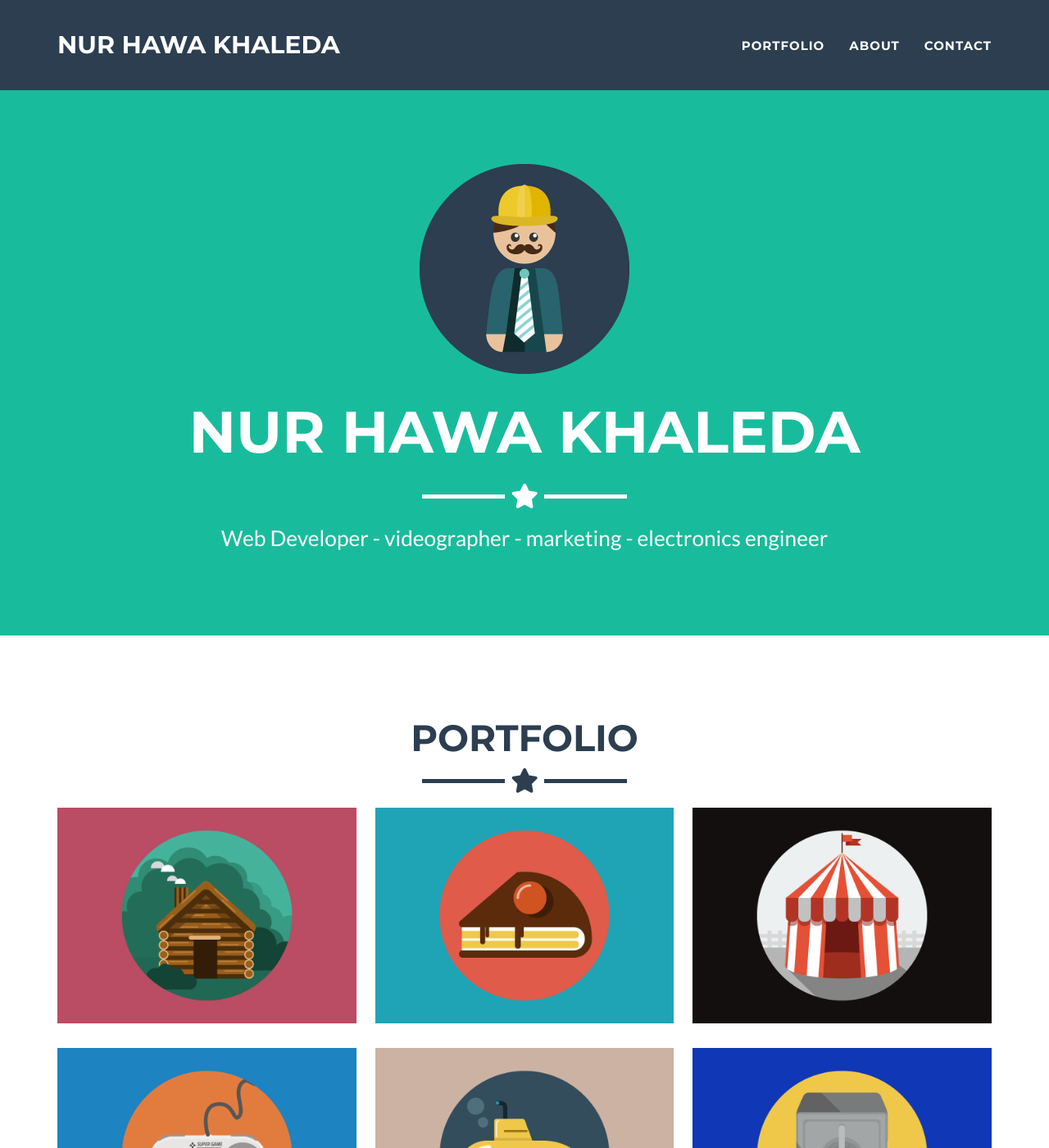
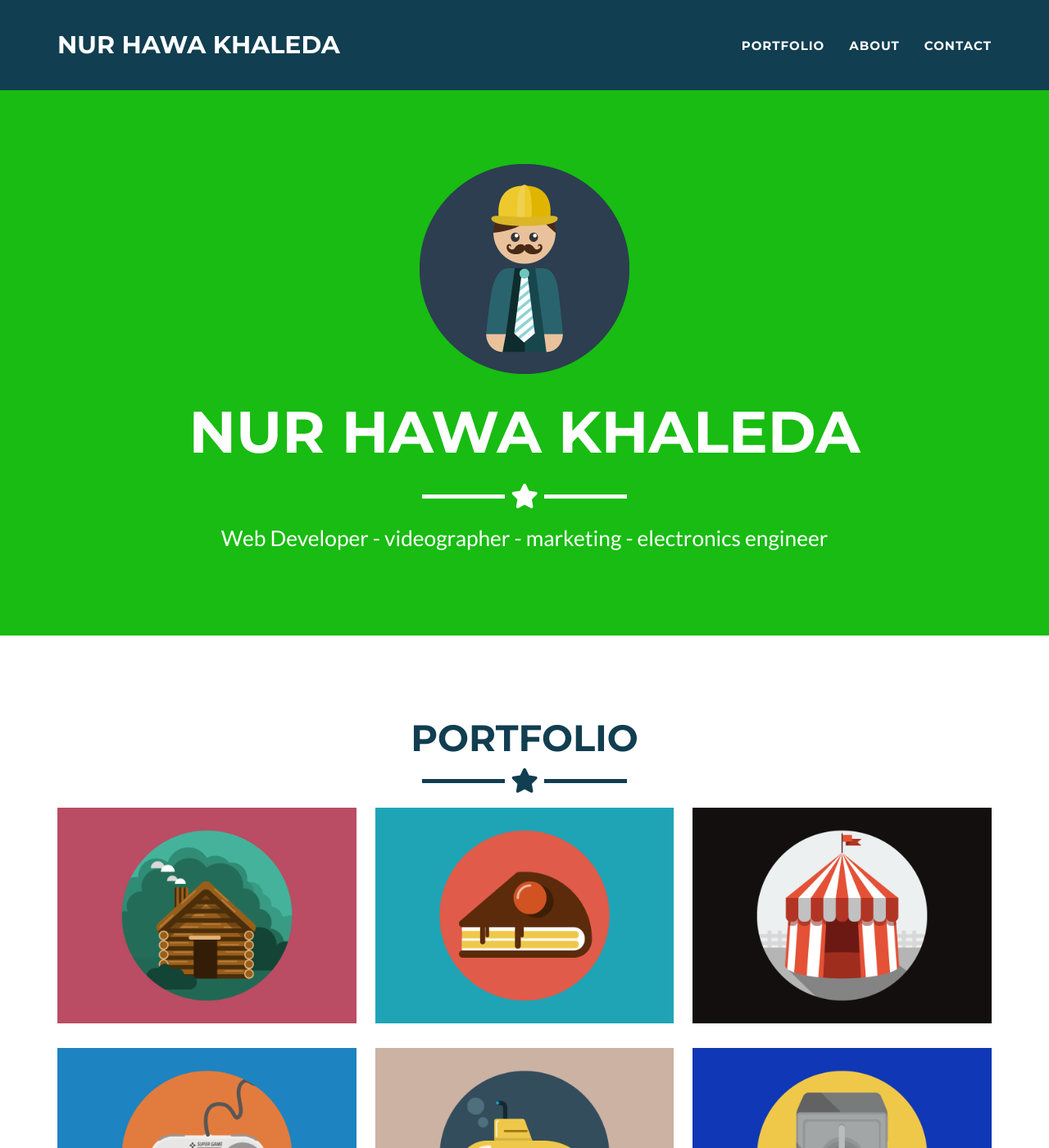
Before and after one commit to khldfrr/khldfrr.github.io, a Jekyll site: the page built from _posts/2014-07-18-project-1.markdown, in a window 1280 px wide and 1400 px high. Shown: the whole window at 82% size. Built offline with Jekyll 4.4.1, drawn with Linux system fonts in a browser that asks for light colours.

Commit message:
Update color settings in _config.yml

```diff
--- a/_config.yml
+++ b/_config.yml
@@ -25,10 +25,10 @@ disqus_shortname: Hawa
 
 # Color settings (hex-codes without the leading hash-tag)
 color:
-  primary: 18bc9c #80B3FF
-  primary-rgb: "24,288,156" #"128,179,255"
-  secondary: 2c3e50 #FD6E8A
-  secondary-dark: 233140 #A2122F
+  primary: 18bc12 #80B3FF
+  primary-rgb: "24,200,156" #"128,179,255"
+  secondary: 113e50 #FD6E8A
+  secondary-dark: 236640 #A2122F
 
 # Footer settings
 footer:
```
